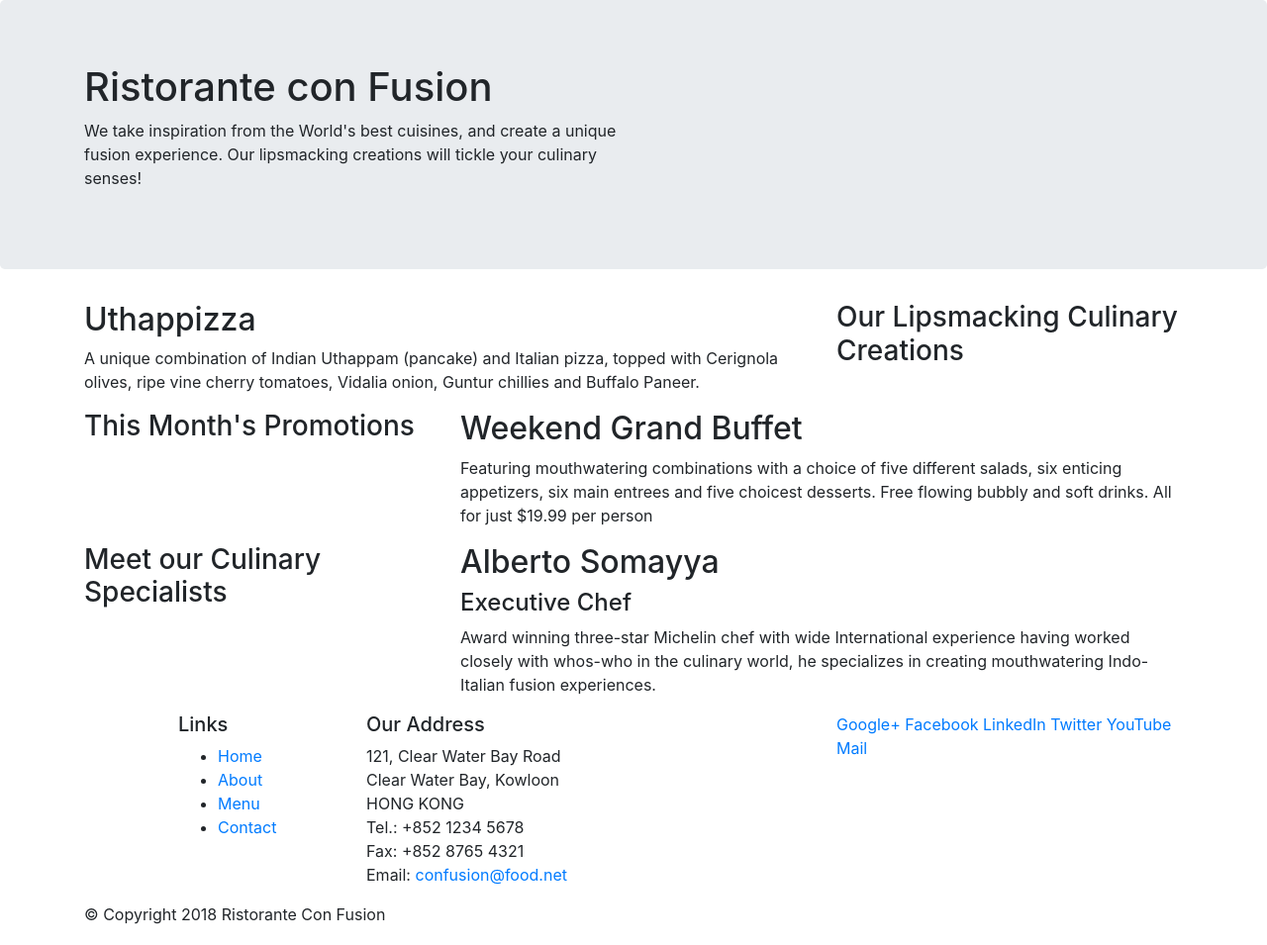
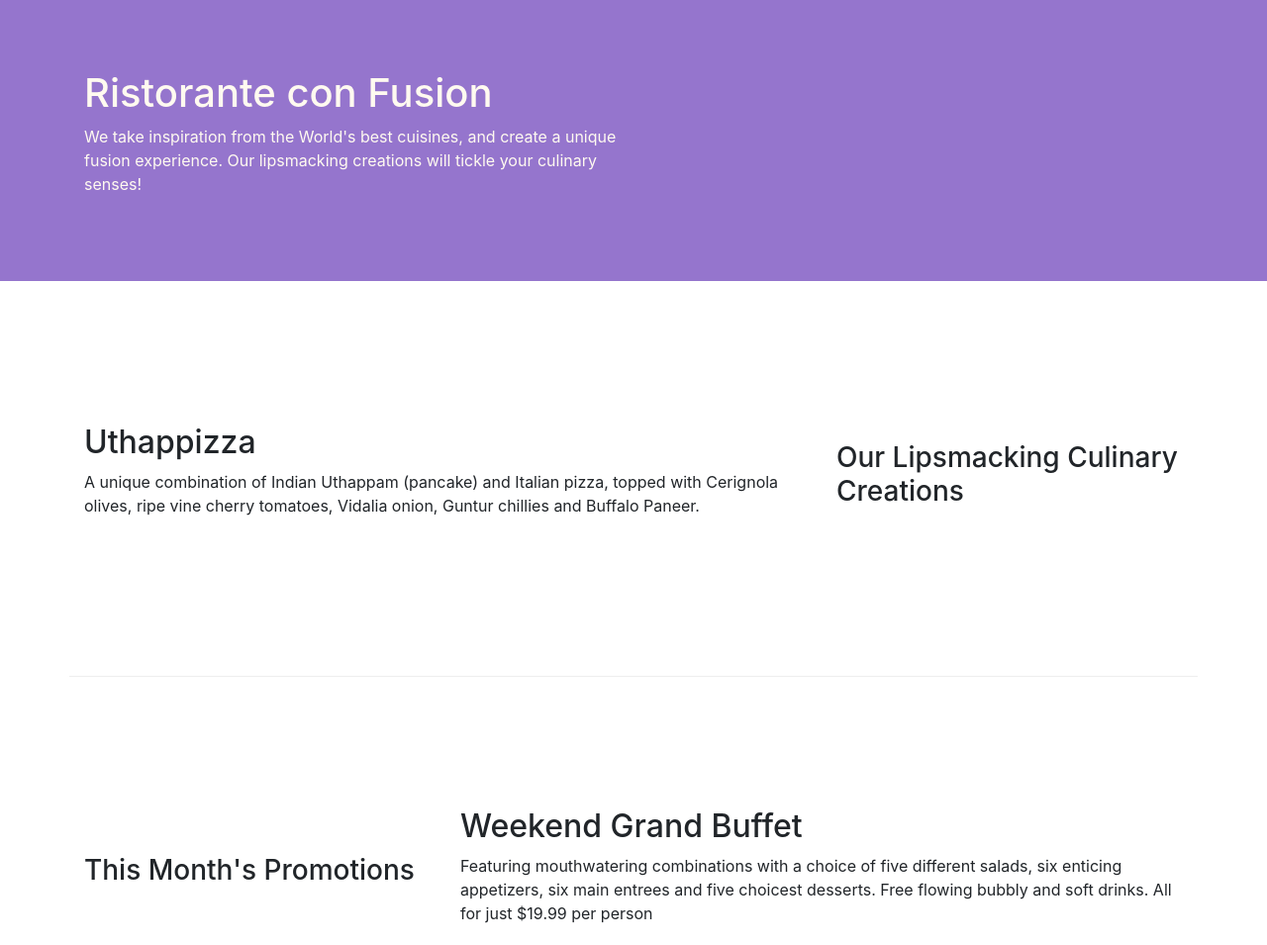
Before and after one commit to Lalitkumar/bootstrap4, a website: page index.html in a window 1280 px wide. Shown: the top 955 px of the page at 99% size. Drawn offline with nearby package versions, Linux system fonts and the light colour scheme.

Commit message:
bootstrap grid part-2

```diff
--- /dev/null
+++ b/css/styles.css
@@ -0,0 +1,30 @@
+.row-header{
+    margin:0px auto;
+    padding:0px;
+}
+
+.row-content {
+    margin:0px auto;
+    padding: 50px 0px 50px 0px;
+    border-bottom: 1px ridge;
+    min-height:400px;
+}
+
+.footer{
+    background-color: #D1C4E9;
+    margin:0px auto;
+    padding: 20px 0px 20px 0px;
+}
+
+.customjumbotron {
+    padding:70px 30px 70px 30px;
+    margin:0px auto;
+    background: #9575CD ;
+    color:floralwhite;
+}
+
+address{
+    font-size:80%;
+    margin:0px;
+    color:#0f0f0f;
+}
--- a/index.html
+++ b/index.html
@@ -7,14 +7,16 @@
     <meta name="viewport" content="width=device-width, initial-scale=1, shrink-to-fit=no">
     <meta http-equiv="x-ua-compatible" content="ie=edge">
     <!-- Bootstrap CSS -->
+    <link rel="stylesheet" href="css/styles.css">
     <link rel="stylesheet" href="node_modules/bootstrap/dist/css/bootstrap.min.css">
+
 </head>
 
 <body>
 
-    <header class="jumbotron">
+    <header class="customjumbotron">
         <div class="container">
-            <div class="row">
+            <div class="row row-header">
                 <div class="col-12 col-sm-6">
                     <h1>Ristorante con Fusion</h1>
                     <p>We take inspiration from the World's best cuisines, and create a unique fusion experience. Our lipsmacking creations will tickle your culinary senses!</p>
@@ -26,7 +28,7 @@
     </header>
 
     <div class="container">
-        <div class="row">
+        <div class="row row-content align-items-center">
             <div class="col-12 order-sm-last col-sm-4 clo-md-3">
                 <h3>Our Lipsmacking Culinary Creations</h3>
             </div>
@@ -37,7 +39,7 @@
         </div>
 
 
-        <div class="row">
+        <div class="row row-content align-items-center">
             <div class="col-12 col-sm-4 clo-md-3">
                 <h3>This Month's Promotions</h3>
             </div>
@@ -47,7 +49,7 @@
             </div>
         </div>
 
-        <div class="row">
+        <div class="row row-content align-items-center">
             <div class="col-12 col-sm-4 order-sm-first clo-md-3">
                 <h3>Meet our Culinary Specialists</h3>
             </div>
@@ -59,11 +61,11 @@
         </div>
     </div>
 
-    <footer class="container">
+    <footer class="container footer">
         <div class="row">
                 <div class="col-4 offset-1 col-sm-2">
                     <h5>Links</h5>
-                    <ul>
+                    <ul class="list-unstyled">
                         <li><a href="#">Home</a></li>
                         <li><a href="#">About</a></li>
                         <li><a href="#">Menu</a></li>
@@ -81,8 +83,8 @@
 		              Email: <a href="mailto:confusion@food.net">confusion@food.net</a>
 		           </address>
                 </div>
-                <div class="col-12 col-sm-4">
-                    <div>
+                <div class="col-12 col-sm-4 align-self-center">
+                    <div class="text-center">
                         <a href="http://google.com/+">Google+</a>
                         <a href="http://www.facebook.com/profile.php?id=">Facebook</a>
                         <a href="http://www.linkedin.com/in/">LinkedIn</a>
@@ -92,7 +94,7 @@
                     </div>
                 </div>
            </div>
-           <div class="row">
+           <div class="row justify-content-center">
                 <div class="col-auto">
                     <p>© Copyright 2018 Ristorante Con Fusion</p>
                 </div>
```
